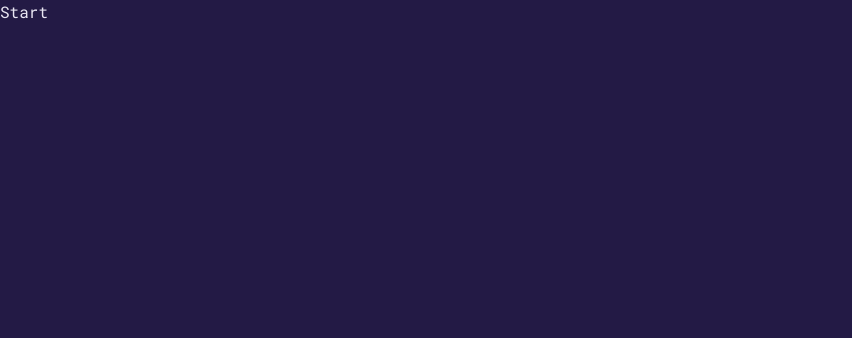
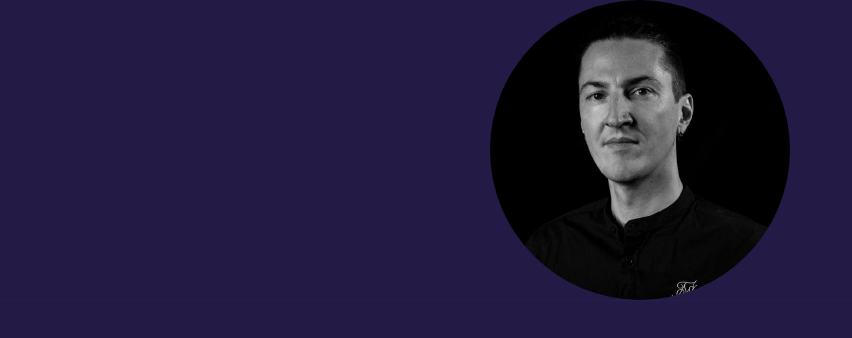
Before and after one commit to stekug/stephankugler-personal-portfolio, a Next.js app: page / in a window 1280 px wide. Shown: the top 338 px of the page, without its empty margins (0-852 px from the left). Built offline with nearby package versions, Linux system fonts and the light colour scheme.

Commit message:
place profile logo and create navigation component

```diff
--- /dev/null
+++ b/app/_components/Header.tsx
@@ -0,0 +1,13 @@
+import Navigation from './Navigation';
+import ProfileLogo from './ProfileLogo';
+
+export default function Header() {
+  return (
+    <header className="border-b border-primary-2">
+      <div className="flex justify-center items-center mx-auto">
+        <Navigation />
+        <ProfileLogo />
+      </div>
+    </header>
+  );
+}
--- /dev/null
+++ b/app/_components/Navigation.tsx
@@ -0,0 +1,3 @@
+export default function Navigation() {
+  return <div></div>;
+}
--- /dev/null
+++ b/app/_components/ProfileLogo.tsx
@@ -0,0 +1,18 @@
+import Image from 'next/image';
+import Link from 'next/link';
+import profilePic from '@/public/sk-profile-1.jpeg';
+
+export default function ProfileLogo() {
+  return (
+    <Link href="/" className="flex items-center gap-4 z-10 rounded-full">
+      <Image
+        className="rounded-full"
+        src={profilePic}
+        alt="Profile picture of Stephan Kugler"
+        height="300"
+        width="300"
+        quality={80}
+      />
+    </Link>
+  );
+}
--- a/app/layout.tsx
+++ b/app/layout.tsx
@@ -8,6 +8,7 @@ const roboto = Roboto_Mono({
 });
 
 import '@/app/_styles/globals.css';
+import Header from './_components/Header';
 
 export const metadata: Metadata = {
   title: 'Stephan Kugler - portfolio',
@@ -24,6 +25,7 @@ export default function RootLayout({
       <body
         className={`${roboto.className} antialiased bg-primary-3 text-primary-1 min-h-screen flex flex-col relative`}
       >
+        <Header />
         <div>
           <main>{children}</main>
         </div>
--- a/app/page.tsx
+++ b/app/page.tsx
@@ -1,3 +1,3 @@
 export default function page() {
-  return <div>Start</div>;
+  return <div></div>;
 }
```
Also changed, not shown: public/sk-profile-1.jpeg (added).
